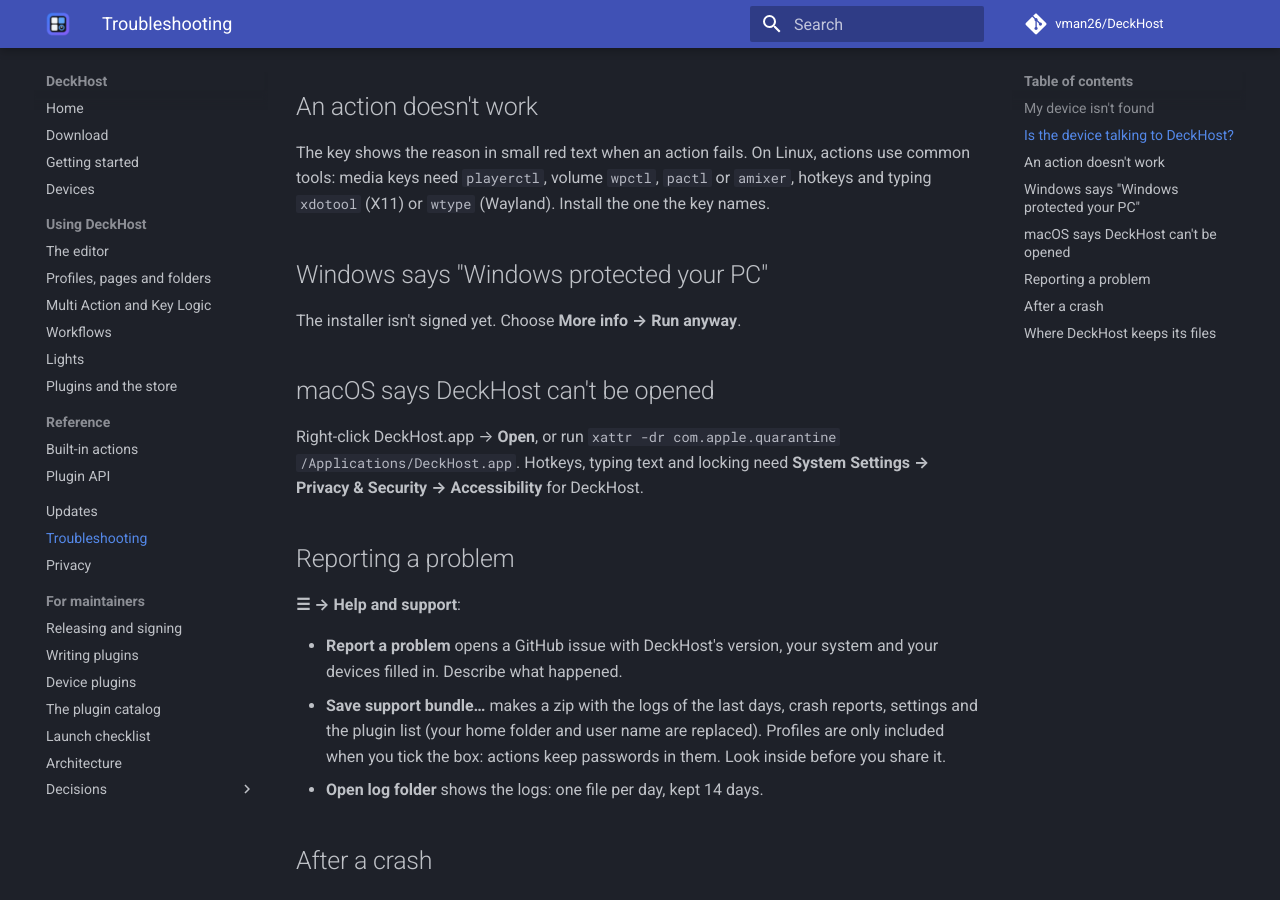
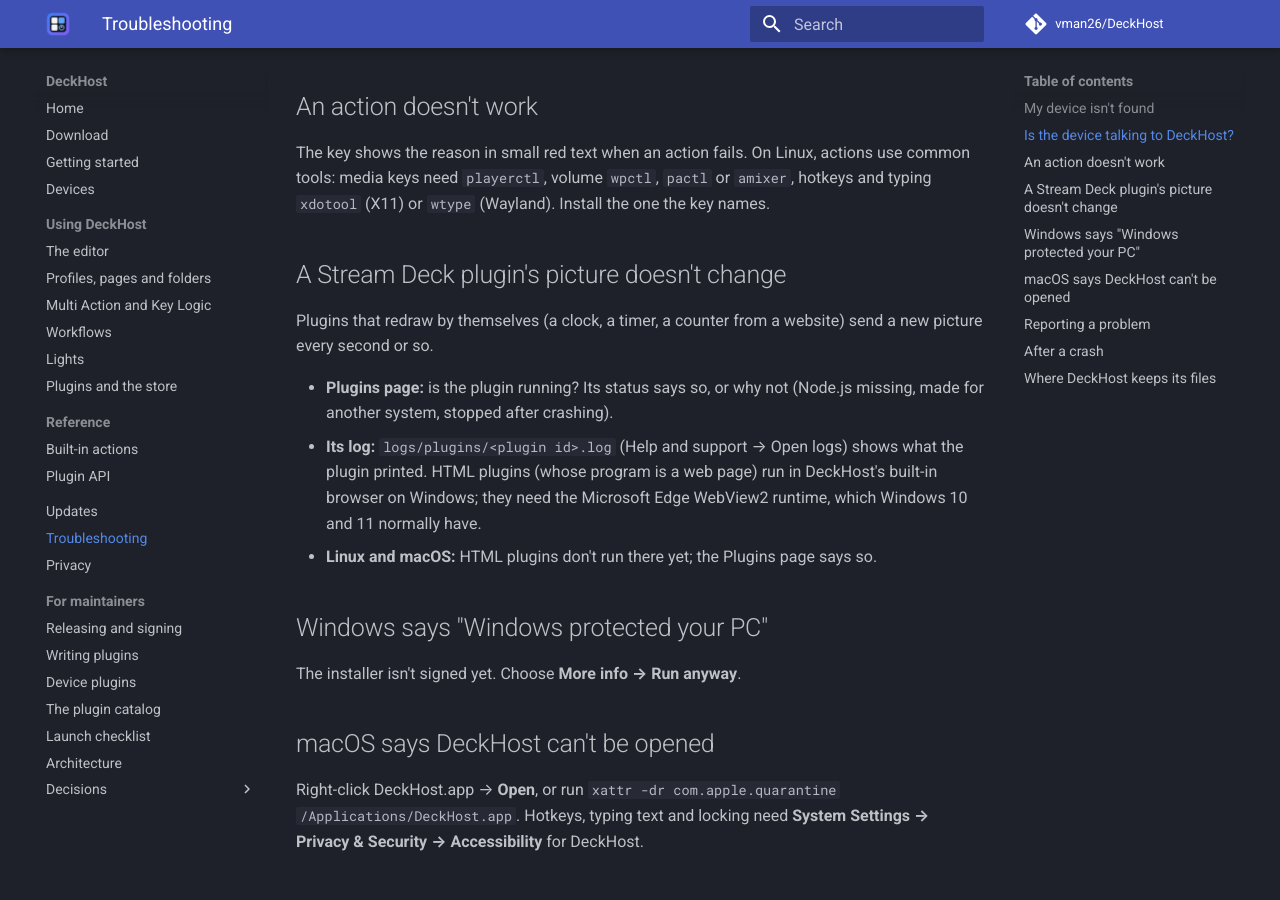
Before and after one commit to vman26/DeckHost, an MkDocs documentation site: the page built from docs/troubleshooting.md, in a window 1280 px wide and 900 px high, scrolled down 604 px. Built offline with MkDocs 1.6.1 and Material for MkDocs 9.7.7, drawn with Linux system fonts in a browser that asks for light colours; comment, search, counter and statistics services are not loaded.

Commit message:
Explain HTML plugins outside Windows; troubleshooting for plugins that don't redraw
On Linux and macOS an HTML plugin's status now says that DeckHost runs
those only on Windows for now, instead of naming the WebView2 runtime. The
troubleshooting page gets a section for Stream Deck plugins whose picture
doesn't change.

Co-Authored-By: Claude Opus 5.5 <noreply@anthropic.com>
Claude-Session: https://claude.ai/code/session_012EBcvHpHJnyUyHcb3dfxyi

```diff
--- a/docs/troubleshooting.md
+++ b/docs/troubleshooting.md
@@ -14,6 +14,18 @@
 ## An action doesn't work
 
 The key shows the reason in small red text when an action fails. On Linux, actions use common tools: media keys need `playerctl`, volume `wpctl`, `pactl` or `amixer`, hotkeys and typing `xdotool` (X11) or `wtype` (Wayland). Install the one the key names.
+
+## A Stream Deck plugin's picture doesn't change
+
+Plugins that redraw by themselves (a clock, a timer, a counter from a website) send a new picture
+every second or so.
+
+- **Plugins page:** is the plugin running? Its status says so, or why not (Node.js missing, made for
+  another system, stopped after crashing).
+- **Its log:** `logs/plugins/<plugin id>.log` (Help and support → Open logs) shows what the plugin
+  printed. HTML plugins (whose program is a web page) run in DeckHost's built-in browser on Windows;
+  they need the Microsoft Edge WebView2 runtime, which Windows 10 and 11 normally have.
+- **Linux and macOS:** HTML plugins don't run there yet; the Plugins page says so.
 
 ## Windows says "Windows protected your PC"
 
```
Also changed, not shown: 1 other file.
